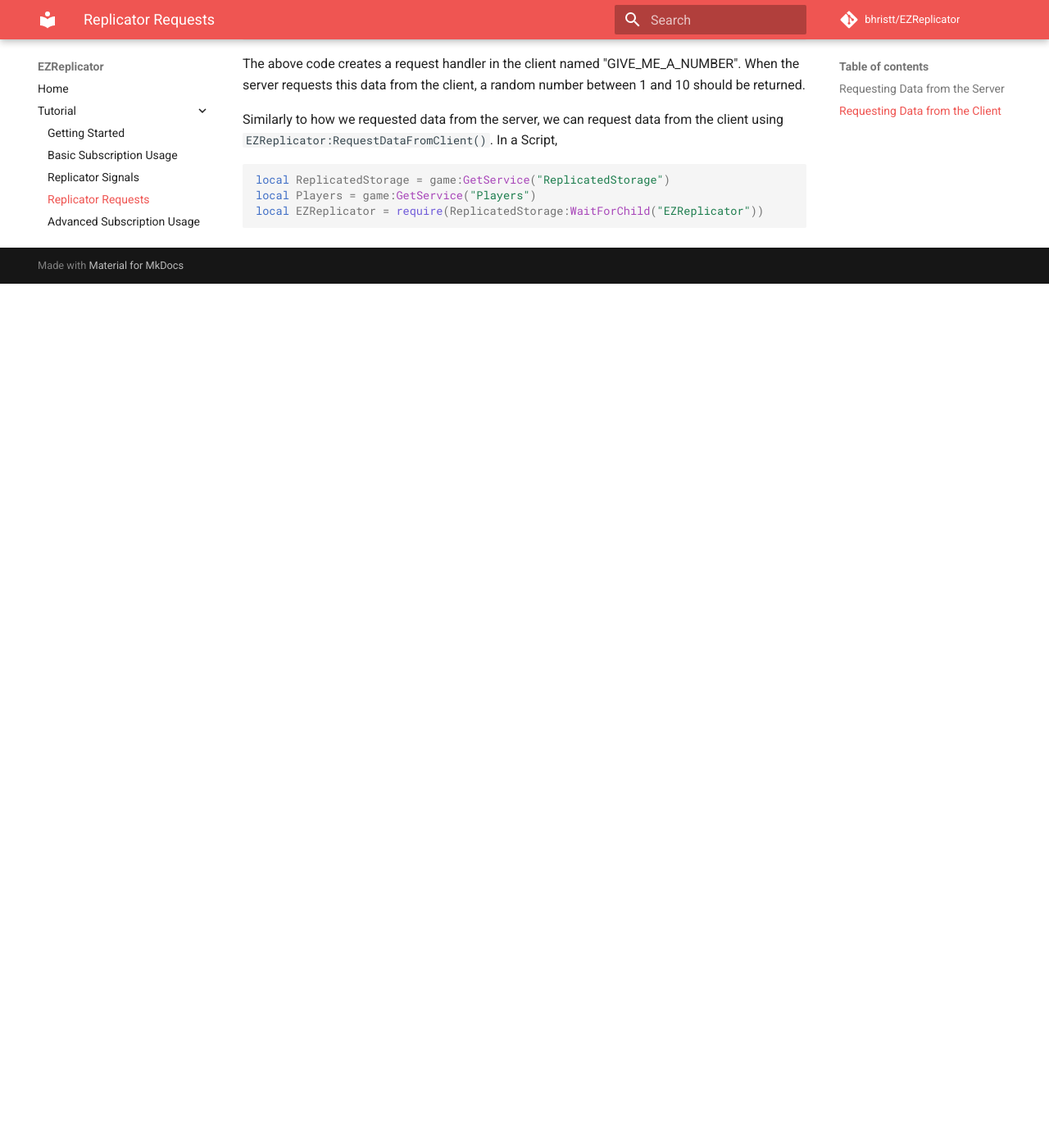
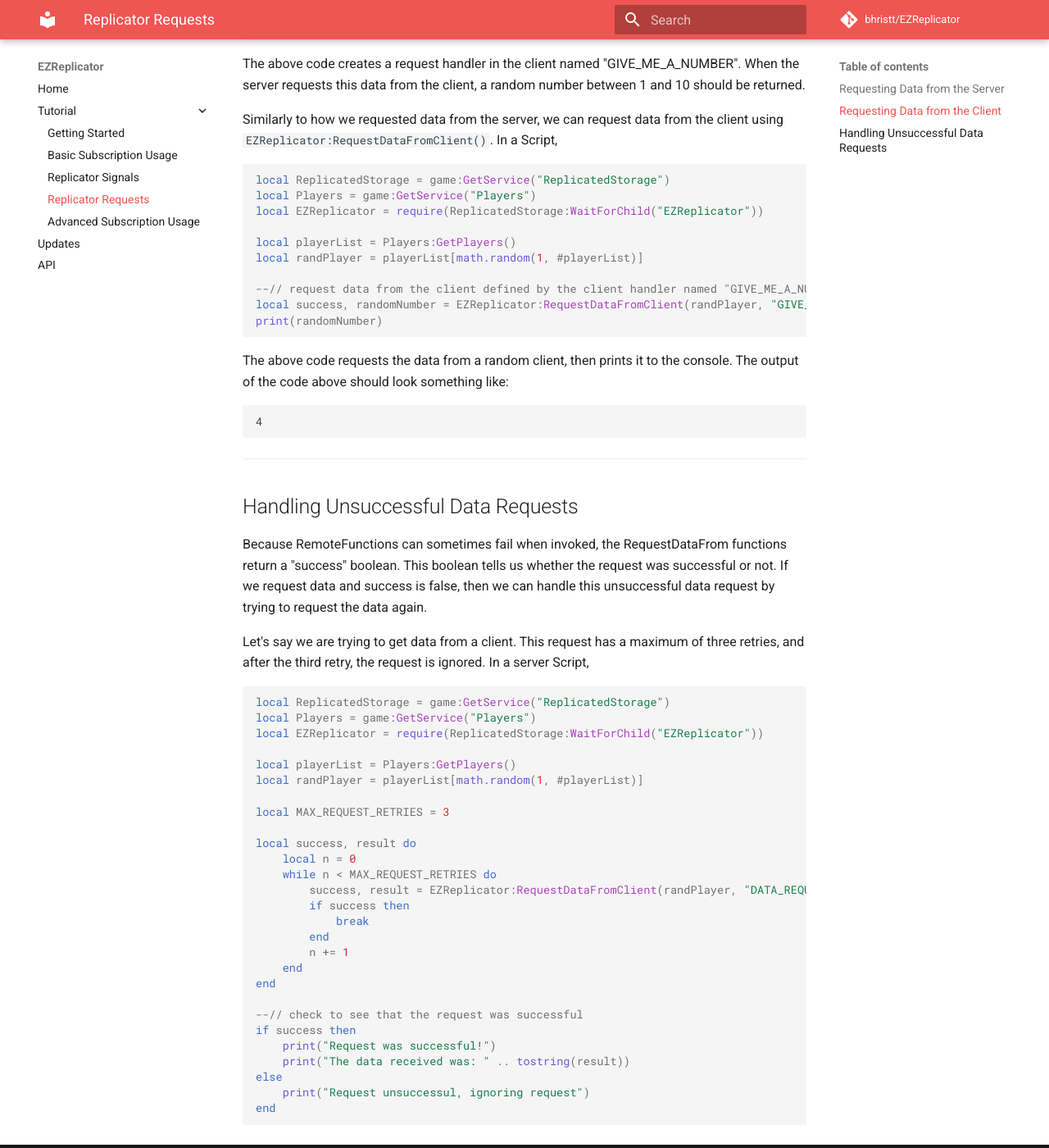
Before and after one commit to bhristt/EZReplicator, an MkDocs documentation site: the page built from docs/tutorial/requests.md, in a window 1280 px wide and 1400 px high, scrolled down 1753 px. Shown: the whole window at 82% size. Built offline with MkDocs 1.6.1 and Material for MkDocs 9.7.7, drawn with Linux system fonts in a browser that asks for light colours; comment, search, counter and statistics services are not loaded; before the commit the page ends 2099 px from its top, so only the background shows below that.

````diff
--- a/docs/tutorial/requests.md
+++ b/docs/tutorial/requests.md
@@ -31,7 +31,7 @@ local ReplicatedStorage = game:GetService("ReplicatedStorage")
 local EZReplicator = require(ReplicatedStorage:WaitForChild("EZReplicator"))
 
 --// requests data from the server defined by the "MAIN_REQUEST" request handler
-local playerString = EZReplicator:RequestDataFromServer("MAIN_REQUEST")
+local success, playerString = EZReplicator:RequestDataFromServer("MAIN_REQUEST")
 
 --// print the request result
 print(playerString)
@@ -69,4 +69,55 @@ Similarly to how we requested data from the server, we can request data from the
 local ReplicatedStorage = game:GetService("ReplicatedStorage")
 local Players = game:GetService("Players")
 local EZReplicator = require(ReplicatedStorage:WaitForChild("EZReplicator"))
+
+local playerList = Players:GetPlayers()
+local randPlayer = playerList[math.random(1, #playerList)]
+
+--// request data from the client defined by the client handler named "GIVE_ME_A_NUMBER"
+local success, randomNumber = EZReplicator:RequestDataFromClient(randPlayer, "GIVE_ME_A_NUMBER")
+print(randomNumber)
 ```
+
+The above code requests the data from a random client, then prints it to the console. The output of the code above should look something like:
+
+```
+4
+```
+
+---
+
+## Handling Unsuccessful Data Requests
+
+Because RemoteFunctions can sometimes fail when invoked, the RequestDataFrom functions return a "success" boolean. This boolean tells us whether the request was successful or not. If we request data and success is false, then we can handle this unsuccessful data request by trying to request the data again.
+
+Let's say we are trying to get data from a client. This request has a maximum of three retries, and after the third retry, the request is ignored. In a server Script,
+
+```lua
+local ReplicatedStorage = game:GetService("ReplicatedStorage")
+local Players = game:GetService("Players")
+local EZReplicator = require(ReplicatedStorage:WaitForChild("EZReplicator"))
+
+local playerList = Players:GetPlayers()
+local randPlayer = playerList[math.random(1, #playerList)]
+
+local MAX_REQUEST_RETRIES = 3
+
+local success, result do
+    local n = 0
+    while n < MAX_REQUEST_RETRIES do
+        success, result = EZReplicator:RequestDataFromClient(randPlayer, "DATA_REQUEST")
+        if success then
+            break
+        end
+        n += 1
+    end
+end
+
+--// check to see that the request was successful
+if success then
+    print("Request was successful!")
+    print("The data received was: " .. tostring(result))
+else
+    print("Request unsuccessul, ignoring request")
+end
+```
--- a/mkdocs.yml
+++ b/mkdocs.yml
@@ -17,6 +17,7 @@ nav:
     - Replicator Signals: tutorial/signals.md
     - Replicator Requests: tutorial/requests.md
     - Advanced Subscription Usage: tutorial/advanced_subscriptions.md
+  - Updates: updates.md
   - API: api.md
 
 markdown_extensions:
````
Also changed, not shown: default.project.json (+9 -0 lines), docs/api.md (+21 -0 lines), docs/updates.md (added, +8 -0 lines).
